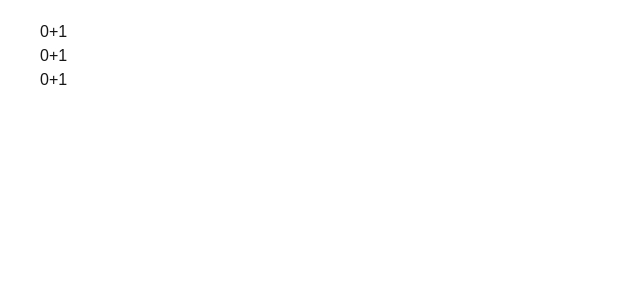
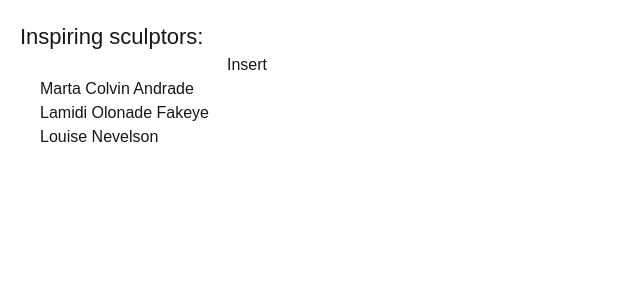
Before and after one commit to naktty/learn_react, a Next.js app in the folder learn-react/: page / in a window 1280 px wide. Shown: the top 300 px of the page, without its empty margins (0-640 px from the left). Built offline with nearby package versions, Linux system fonts and the light colour scheme.

Commit message:
配列への挿入

```diff
--- a/learn-react/src/app/page.tsx
+++ b/learn-react/src/app/page.tsx
@@ -2,38 +2,48 @@
 
 import { useState } from 'react';
 
-let initialCounters = [
-  0, 0, 0
+let nextId = 3;
+const initialArtists = [
+  { id: 0, name: 'Marta Colvin Andrade' },
+  { id: 1, name: 'Lamidi Olonade Fakeye'},
+  { id: 2, name: 'Louise Nevelson'},
 ];
 
-export default function CounterList() {
-  const [counters, setCounters] = useState(
-    initialCounters
+export default function List() {
+  const [name, setName] = useState('');
+  const [artists, setArtists] = useState(
+    initialArtists
   );
 
-  function handleIncrementClick(index) {
-    const nextCounters = counters.map((c, i) => {
-      if (i === index) {
-        // Increment the clicked counter
-        return c + 1;
-      } else {
-        // The rest haven't changed
-        return c;
-      }
-    });
-    setCounters(nextCounters);
+  function handleClick() {
+    const insertAt = 1; // Could be any index
+    const nextArtists = [
+      // Items before the insertion point:
+      ...artists.slice(0, insertAt),
+      // New item:
+      { id: nextId++, name: name },
+      // Items after the insertion point:
+      ...artists.slice(insertAt)
+    ];
+    setArtists(nextArtists);
+    setName('');
   }
 
   return (
-    <ul>
-      {counters.map((counter, i) => (
-        <li key={i}>
-          {counter}
-          <button onClick={() => {
-            handleIncrementClick(i);
-          }}>+1</button>
-        </li>
-      ))}
-    </ul>
+    <>
+      <h1>Inspiring sculptors:</h1>
+      <input
+        value={name}
+        onChange={e => setName(e.target.value)}
+      />
+      <button onClick={handleClick}>
+        Insert
+      </button>
+      <ul>
+        {artists.map(artist => (
+          <li key={artist.id}>{artist.name}</li>
+        ))}
+      </ul>
+    </>
   );
 }
```
